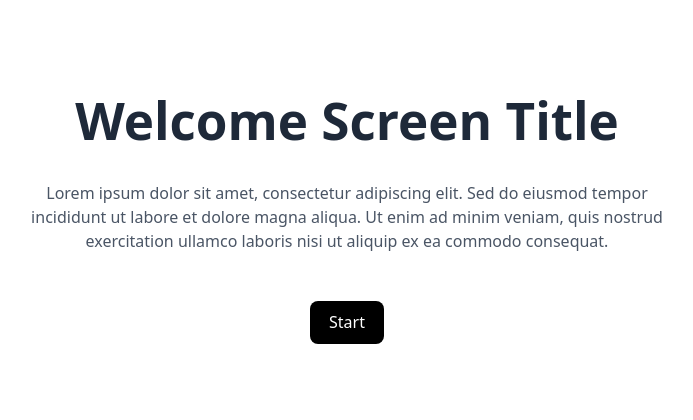
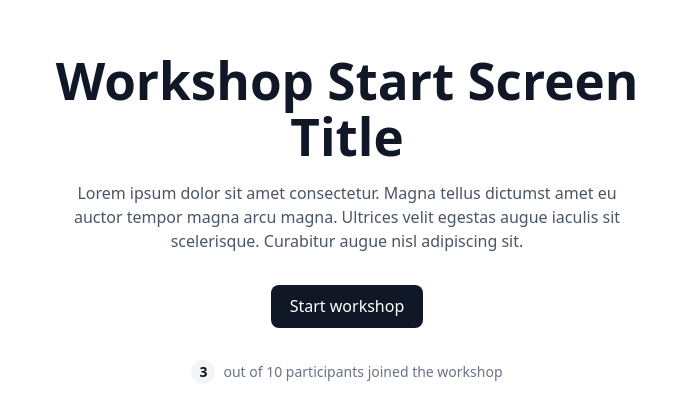
Before and after one commit to RichaoAlexandre/HackDays, a React (Vite) app in the folder apps/frontend/: page /start in a window 1280 px wide. Before the commit this address led to /welcome. Shown: the part 214-634 px from the top of the page, without its empty margins (293-986 px from the left). Built offline with nearby package versions, Linux system fonts and the light colour scheme.

Commit message:
feat: finish auth flow

```diff
--- a/apps/frontend/src/App copy.tsx
+++ /dev/null
@@ -1,62 +0,0 @@
-import { useState } from 'react'
-import './App.css'
-import { WelcomeScreen } from './screens/WelcomeScreen'
-import { InitScreen } from './screens/InitScreen'
-import { ConfirmationScreen } from './screens/ConfirmationScreen'
-import { JoinScreen } from './screens/JoinScreen'
-import { ProposalScreen } from './screens/ProposalScreen'
-
-function App() {
-  const [step, setStep] = useState(0)
-  const [formData, setFormData] = useState({
-    decisionTitle: 'How to cook pasta',
-    decisionContext: 'i want it to be italian made',
-    duration: {
-      hours: 0,
-      minutes: 0
-    },
-    participants: 0
-  })
-
-  const handleNext = () => {
-    setStep((prev) => prev + 1)
-  }
-
-  const handlePrevious = () => {
-    setStep((prev) => prev - 1)
-  }
-
-  return (
-    <div>
-      {step === 0 && <WelcomeScreen />}
-      {step === 1 && <InitScreen />}
-      {step === 2 && <ConfirmationScreen {...formData} />}
-      {step === 3 && <JoinScreen />}
-      {step === 4 && <ProposalScreen />}
-      <div className="fixed bottom-8 right-8 flex gap-4">
-        {step > 0 && (
-          <button
-            onClick={handlePrevious}
-            className="p-2 rounded-full bg-gray-200 hover:bg-gray-300"
-          >
-            <svg xmlns="http://www.w3.org/2000/svg" fill="none" viewBox="0 0 24 24" strokeWidth={1.5} stroke="currentColor" className="w-6 h-6">
-              <path strokeLinecap="round" strokeLinejoin="round" d="M10.5 19.5L3 12m0 0l7.5-7.5M3 12h18" />
-            </svg>
-          </button>
-        )}
-        {step < 4 && (
-          <button
-            onClick={handleNext}
-            className="p-2 rounded-full bg-gray-200 hover:bg-gray-300"
-          >
-            <svg xmlns="http://www.w3.org/2000/svg" fill="none" viewBox="0 0 24 24" strokeWidth={1.5} stroke="currentColor" className="w-6 h-6">
-              <path strokeLinecap="round" strokeLinejoin="round" d="M13.5 4.5L21 12m0 0l-7.5 7.5M21 12H3" />
-            </svg>
-          </button>
-        )}
-      </div>
-    </div>
-  )
-}
-
-export default App
--- a/apps/frontend/src/App.tsx
+++ b/apps/frontend/src/App.tsx
@@ -2,10 +2,10 @@ import { useState } from 'react'
 import './App.css'
 import { WelcomeScreen } from './screens/WelcomeScreen'
 import { InitScreen } from './screens/InitScreen'
-import { ConfirmationScreen } from './screens/ConfirmationScreen'
 import { JoinScreen } from './screens/JoinScreen'
 import { ProposalScreen } from './screens/ProposalScreen'
 import { BrowserRouter, Routes, Route, Navigate } from 'react-router'
+import { StartScreen } from './screens/StartScreen'
 
 function App() {
   const [formData, setFormData] = useState({
@@ -23,7 +23,7 @@ function App() {
       <Routes>
         <Route path="/welcome" element={<WelcomeScreen />} />
         <Route path="/init" element={<InitScreen />} />
-        <Route path="/confirm" element={<ConfirmationScreen {...formData} />} />
+        <Route path="/start" element={<StartScreen />} />
         <Route path="/join" element={<JoinScreen />} />
         <Route path="/propose" element={<ProposalScreen />} />
         <Route path="*" element={<Navigate to="/welcome" replace />} />
--- a/apps/frontend/src/screens/InitScreen.tsx
+++ b/apps/frontend/src/screens/InitScreen.tsx
@@ -1,6 +1,7 @@
 import { useState } from "react"
 import NumberInput from "../components/NumberInput"
 import { SpecCard } from "../components/SpecCard"
+import { useNavigate } from "react-router"
 
 type FormData = {
   title: string
@@ -169,6 +170,9 @@ export const InitScreen = () => {
     setShowSpecCard(true)
   }
 
+
+  const navigate = useNavigate();
+
   const handleSubmitSpecCard = async () => {
     try {
       const response = await fetch('http://localhost:8000/api/decision/', {
@@ -177,11 +181,12 @@ export const InitScreen = () => {
           'Content-Type': 'application/json',
         },
         body: JSON.stringify(formData)
-      })
-      const data = await response.json()
-      console.log('Success:', data)
+      });
+      const data = await response.json();
+
+      navigate('/start', { state: { shareLink: data.link } });
     } catch (error) {
-      console.error('Error:', error)
+      console.error('Error:', error);
     }
   }
 
@@ -201,18 +206,16 @@ export const InitScreen = () => {
             onDurationChange={handleDurationChange}
             onNext={handleNext}
           />
-        ) : (
+        ) :
           <SpecCard
             decisionTitle={formData.title}
             decisionContext={formData.context}
             duration={getDurationObj(formData.duration)}
             participants={formData.number_of_participants}
             handleCancel={() => setShowSpecCard(false)}
-            handleSubmit={handleSubmitSpecCard}
+            handleSubmit={handleSubmitSpecCard}/
           >
-            {/* Not used, but if you want to pass children */}
-          </SpecCard>
-        )}
+        }
       </div>
     </div>
   )
--- a/apps/frontend/src/screens/ProposalScreen.tsx
+++ b/apps/frontend/src/screens/ProposalScreen.tsx
@@ -18,7 +18,6 @@ export const ProposalScreen = () => {
             decisionContext="Lorem ipsum dolor sit amet consectetur. Tempus et non vel egestas. Sit vel commodo nibh ullamcorper dolor."
             duration={{ hours: 1, minutes: 30 }}
             participants={6}
-            displayButtons={false}
           />
         </div>
 
--- /dev/null
+++ b/apps/frontend/src/screens/StartScreen.tsx
@@ -0,0 +1,74 @@
+import { useLocation } from "react-router";
+import { useState } from "react";
+
+export const StartScreen = () => {
+  // For demo, hardcode joined/total participants
+  const joined = 3;
+  const total = 10;
+
+  const location = useLocation();
+  const shareLink = location.state?.shareLink || "";
+
+  const [copied, setCopied] = useState(false);
+
+  const handleCopy = async () => {
+    if (shareLink) {
+      try {
+        await navigator.clipboard.writeText(shareLink);
+        setCopied(true);
+        setTimeout(() => setCopied(false), 1500);
+      } catch (err) {
+        setCopied(false);
+      }
+    }
+  };
+
+  return (
+    <div className="flex flex-col items-center justify-center min-h-screen w-full px-4">
+      <div className="w-full max-w-2xl text-center">
+        <h1 className="text-4xl md:text-5xl font-extrabold text-gray-900 mb-4">
+          Workshop Start Screen Title
+        </h1>
+        <p className="text-gray-600 mb-8 max-w-xl mx-auto">
+          Lorem ipsum dolor sit amet consectetur. Magna tellus dictumst amet eu auctor tempor magna arcu magna. Ultrices velit egestas augue iaculis sit scelerisque. Curabitur augue nisl adipiscing sit.
+        </p>
+        {shareLink && (
+          <div className="mb-6 flex flex-col items-center">
+            <div className="flex items-center gap-2">
+              <a
+                href={shareLink}
+                target="_blank"
+                rel="noopener noreferrer"
+                className="text-blue-600 underline break-all"
+              >
+                {shareLink}
+              </a>
+              <button
+                onClick={handleCopy}
+                className="ml-2 px-3 py-1 bg-gray-200 rounded text-sm font-medium hover:bg-gray-300 transition-colors"
+              >
+                {copied ? "Copied!" : "Copy"}
+              </button>
+            </div>
+            <span className="text-xs text-gray-500 mt-1">
+              Share this link with participants to join the workshop
+            </span>
+          </div>
+        )}
+        <button
+          className="px-6 py-2 bg-gray-900 text-white rounded-lg font-medium hover:bg-gray-800 transition-colors"
+        >
+          Start workshop
+        </button>
+        <div className="flex items-center justify-center gap-2 mt-8">
+          <span className="inline-flex items-center px-2 py-0.5 rounded-full bg-gray-100 text-gray-900 font-semibold text-sm">
+            {joined}
+          </span>
+          <span className="text-sm text-gray-500">
+            out of {total} participants joined the workshop
+          </span>
+        </div>
+      </div>
+    </div>
+  );
+}
```
